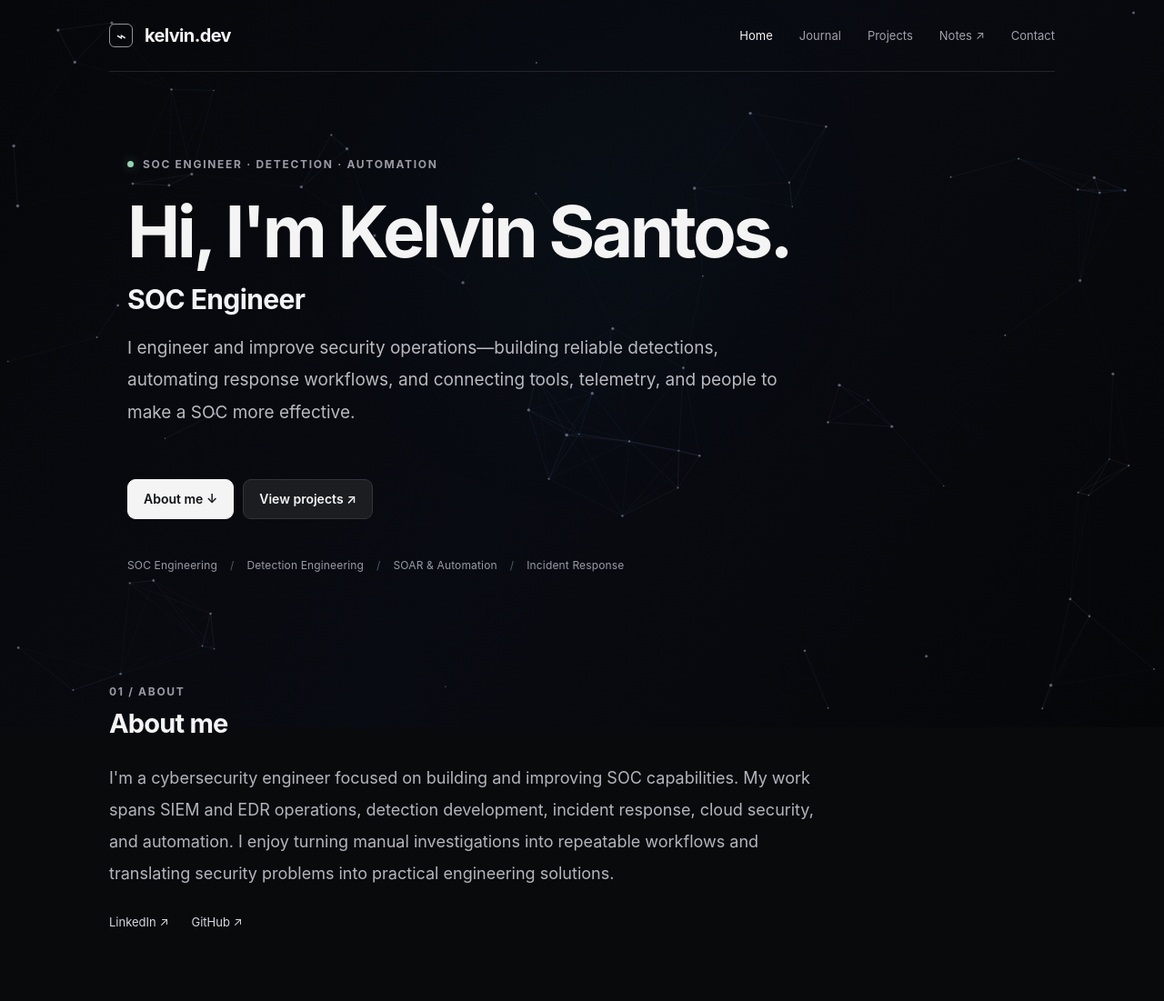
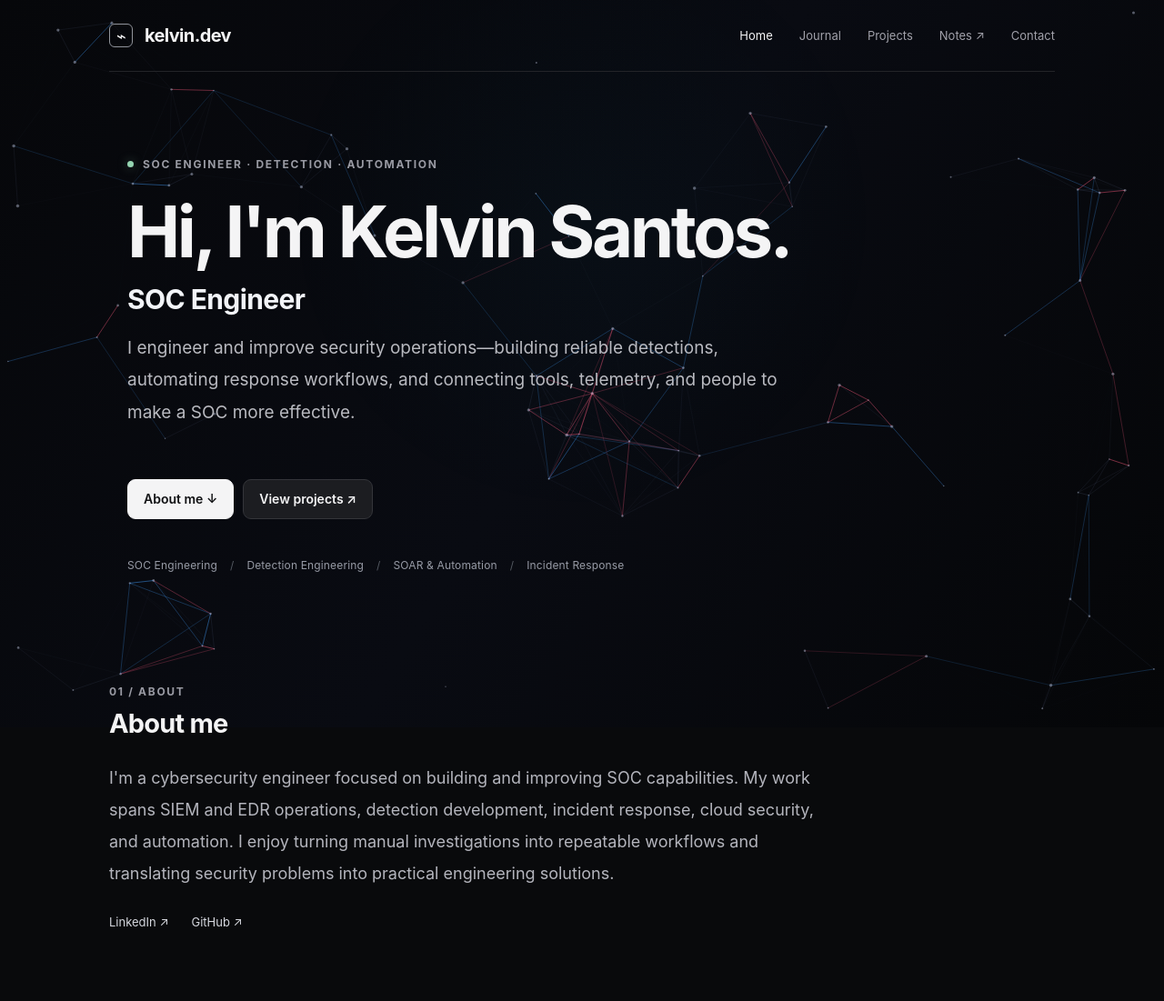
Before and after one commit to zdr4k/zdr4k.github.io, an Astro site: page / in a window 1280 px wide. Shown: the top 1101 px of the page at 91% size. Built offline with nearby package versions, Linux system fonts and the light colour scheme; Astro itself is replaced by a stand-in of ours; animation ran at ten frames a second.

Commit message:
experiment: increase visibility of red and blue original mesh lines

```diff
--- a/src/layouts/SiteLayout.astro
+++ b/src/layouts/SiteLayout.astro
@@ -126,13 +126,16 @@ const pathname = Astro.url.pathname;
               if (dist < LINK_DISTANCE) {
                 const opacity = (1 - dist / LINK_DISTANCE) * 0.16;
                 const lineSeed = ((i + 1) * 37 + (j + 1) * 61 + i * j * 13) % 100;
-                const rgb = lineSeed < 5
-                  ? '235, 85, 110'    // red: 5%
-                  : lineSeed < 15
-                    ? '70, 150, 245'  // blue: 10%
-                    : '170, 190, 255'; // original: 85%
-                ctx.strokeStyle = `rgba(${rgb}, ${opacity})`;
-                ctx.lineWidth = 0.7;
+                const red = lineSeed < 12;
+                const blue = lineSeed >= 12 && lineSeed < 35;
+                // Keep original neutral connections unchanged. Increase only
+                // colored links' contrast so the accents are actually visible.
+                const rgb = red ? '244, 88, 122' : blue ? '66, 159, 255' : '170, 190, 255';
+                const lineOpacity = red || blue
+                  ? 0.12 + (1 - dist / LINK_DISTANCE) * 0.42
+                  : opacity;
+                ctx.strokeStyle = `rgba(${rgb}, ${lineOpacity})`;
+                ctx.lineWidth = red || blue ? 1.0 : 0.7;
                 ctx.beginPath();
                 ctx.moveTo(a.x, a.y);
                 ctx.lineTo(b.x, b.y);
```
